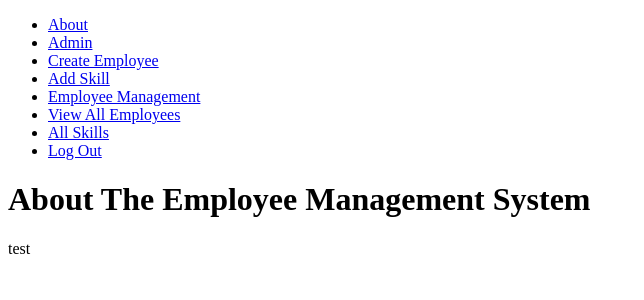
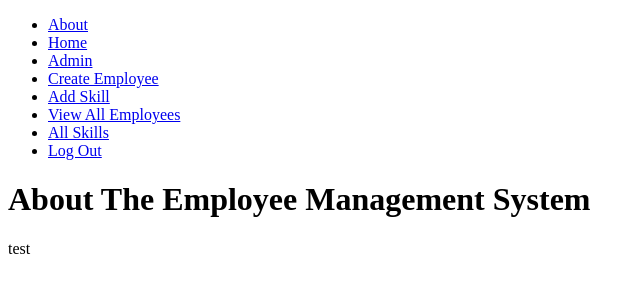
Before and after one commit to csposito1220/employee_management, a Django app: page /about in a window 1280 px wide. Shown: the top 300 px of the page, without its empty margins (0-644 px from the left). Run offline with Django 3.2, Linux system fonts and the light colour scheme; the visitor is signed in with stand-in values (Sample User, id 1).

Commit message:
Change Home Navbar

```diff
--- a/main_app/templates/base.html
+++ b/main_app/templates/base.html
@@ -12,6 +12,7 @@
     <nav>
         <ul>
           <li><a href="/about">About</a></li>
+          <li><a href="{% url 'home' %}">Home</a></li>
           {% if user.is_authenticated %}
           {% if user.is_superuser %}
           <li><a href="{% url 'admin' %}">Admin</a></li>
@@ -19,7 +20,6 @@
           <li><a href="{% url 'skill_create' %}">Add Skill</a></li>
           {% else %}
           {% endif %}
-          <li><a href="{% url 'home' %}">Employee Management</a></li>
           <li><a href="{% url 'index' %}">View All Employees</a></li>
           <li><a href="{% url 'skills_index' %}">All Skills</a></li>
           <li><a href="{% url 'logout' %}">Log Out</a></li>
```
